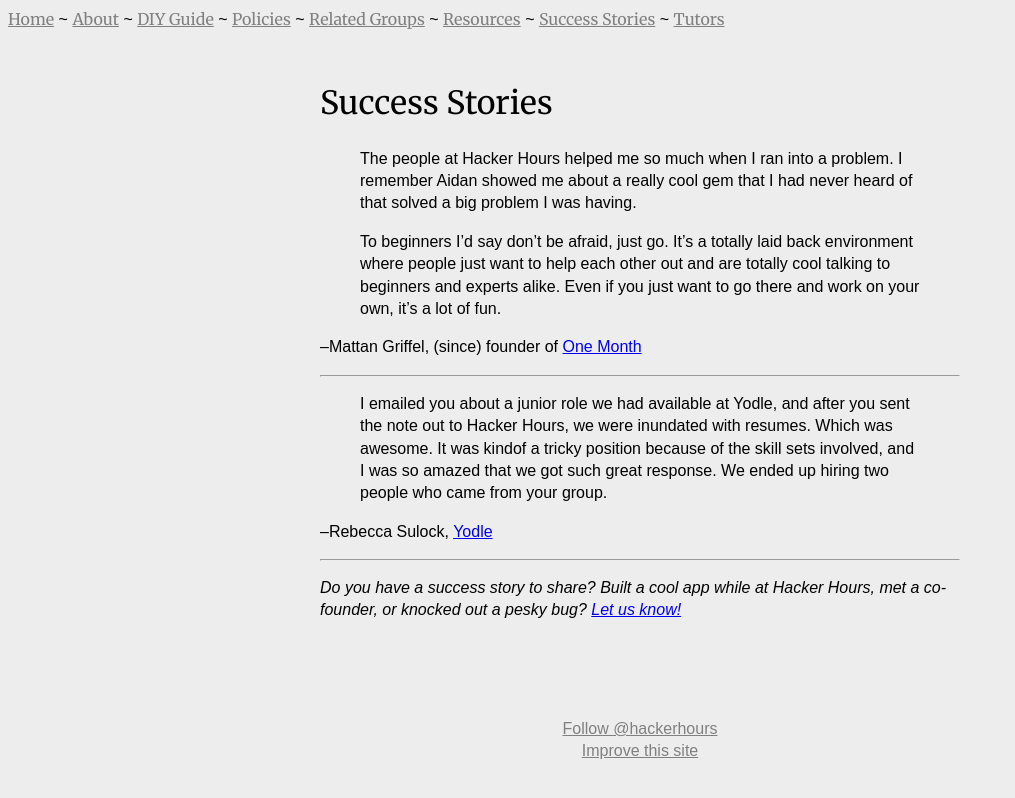
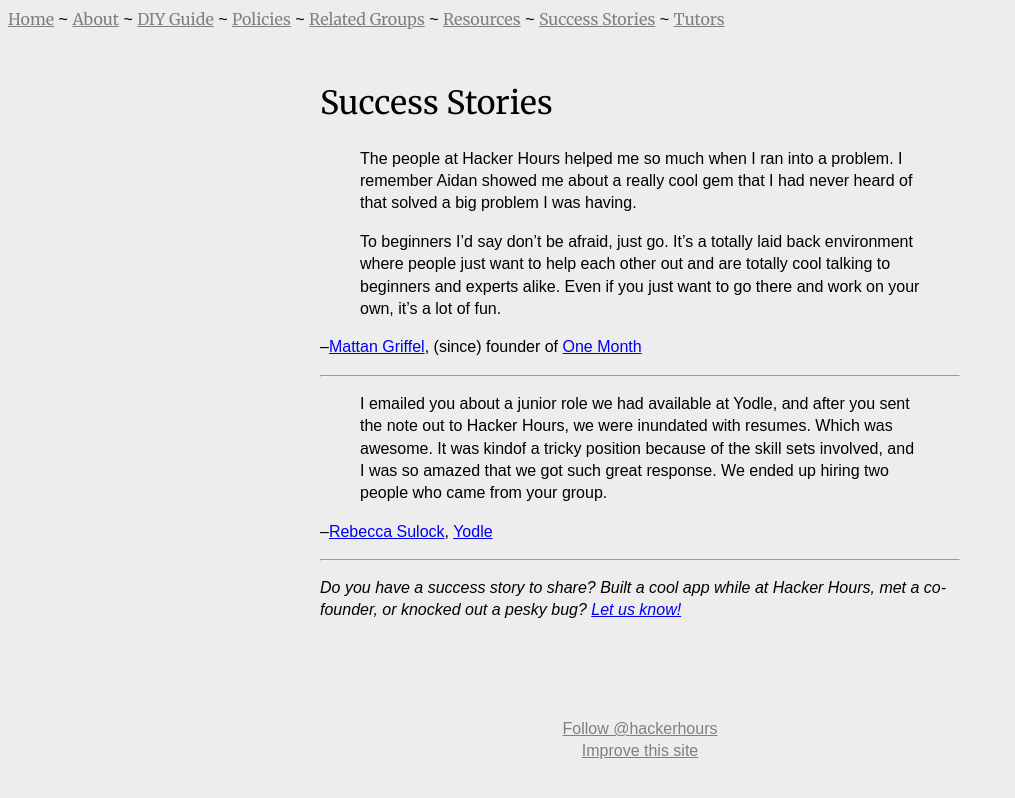
Before and after one commit to HackerHours/hackerhours.org, a Jekyll site: the page built from success-stories.md, in a window 1280 px wide. Shown: the top 798 px of the page, without its empty margins (0-1015 px from the left). Built offline with Jekyll 4.4.1, drawn with Linux system fonts in a browser that asks for light colours; nearby versions of some CDN libraries; some web fonts are replaced; Markdown is read by kramdown in place of the engine named in the settings; comment, search, counter and statistics services are not loaded; part of the change alters nothing that is shown.

```diff
--- a/success-stories.md
+++ b/success-stories.md
@@ -7,13 +7,13 @@ title: Success Stories
 >
 > To beginners I'd say don't be afraid, just go. It's a totally laid back environment where people just want to help each other out and are totally cool talking to beginners and experts alike. Even if you just want to go there and work on your own, it's a lot of fun.
 
-–Mattan Griffel, (since) founder of [One Month](https://onemonth.com)
+–[Mattan Griffel](https://twitter.com/mattangriffel), (since) founder of [One Month](https://onemonth.com)
 
 ---
 
 > I emailed you about a junior role we had available at Yodle, and after you sent the note out to Hacker Hours, we were inundated with resumes. Which was awesome. It was kindof a tricky position because of the skill sets involved, and I was so amazed that we got such great response. We ended up hiring two people who came from your group.
 
-–Rebecca Sulock, [Yodle](http://www.yodle.com)
+–[Rebecca Sulock](http://www.linkedin.com/in/rebeccasulock), [Yodle](http://www.yodle.com)
 
 ---
 
```
